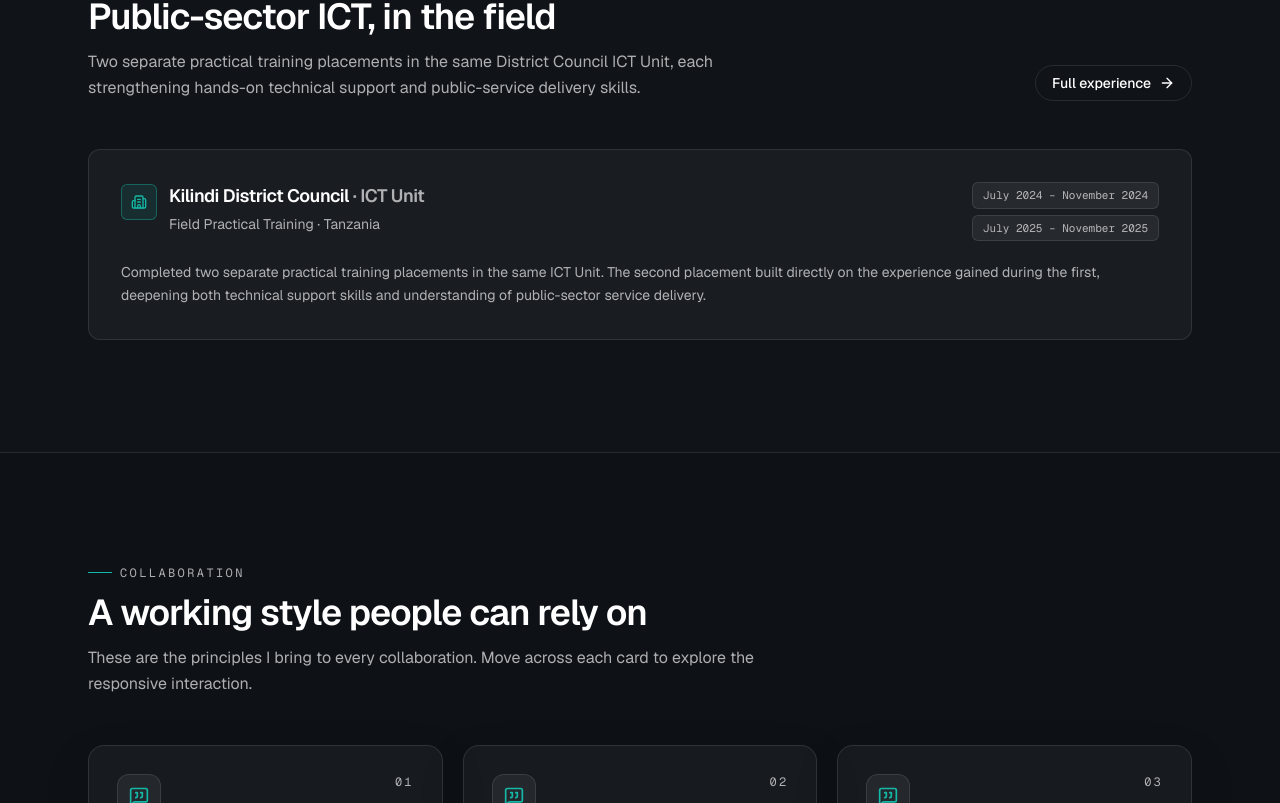
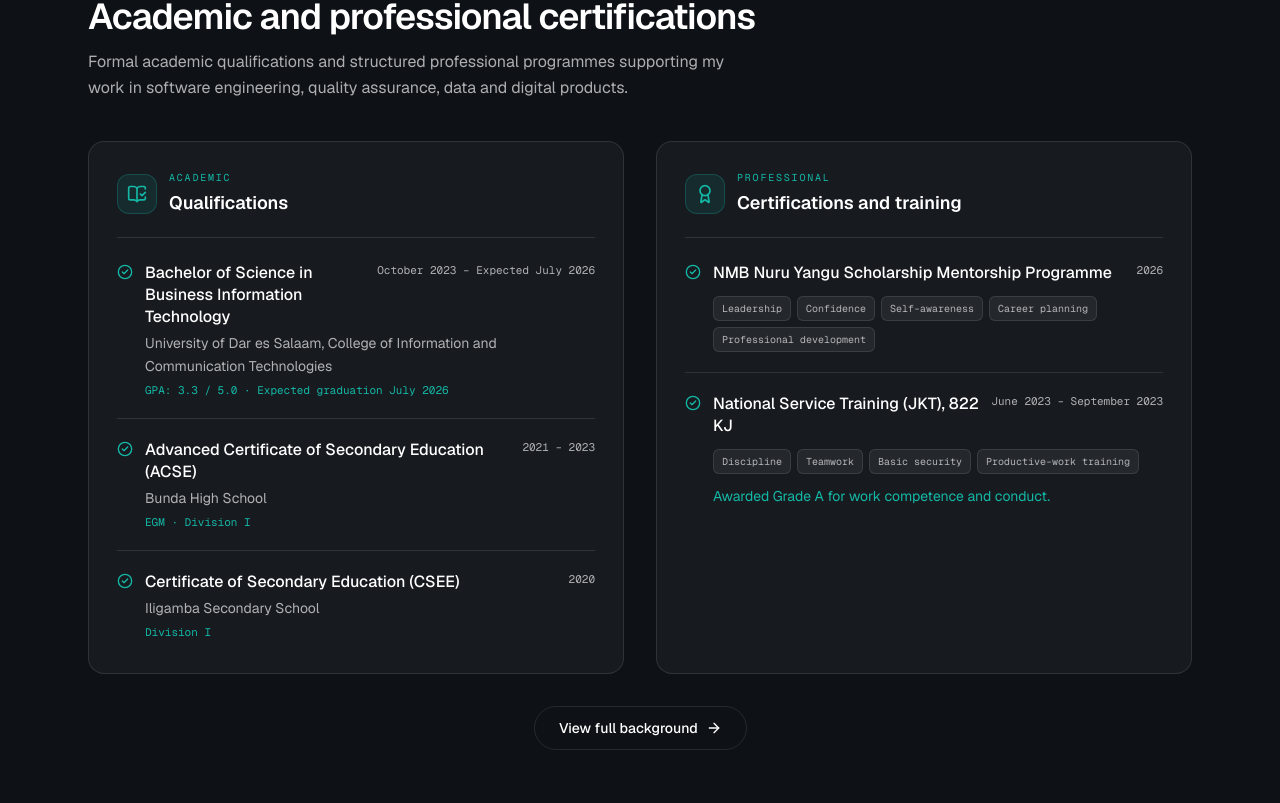
Before and after one commit to Ruhumbika/PORTFOLIO, a Next.js app: page / in a window 1280 px wide. Shown: the part 6877-7680 px from the top of the page. Built offline with nearby package versions, Linux system fonts and the light colour scheme.

Commit message:
Add academic and professional credentials

```diff
--- a/app/about/page.tsx
+++ b/app/about/page.tsx
@@ -107,9 +107,9 @@ export default function AboutPage() {
         </div>
       </div>
 
-      {/* Education */}
+      {/* Academic qualifications */}
       <div className="mt-20">
-        <SectionHeading label="Education" title="Academic background" />
+        <SectionHeading label="Academic credentials" title="Academic qualifications" />
         <div className="mt-8 space-y-4">
           {education.map((e, i) => (
             <Reveal key={e.qualification} delay={i * 0.05}>
@@ -145,9 +145,9 @@ export default function AboutPage() {
         </div>
       </div>
 
-      {/* Training */}
+      {/* Professional certifications and training */}
       <div className="mt-20">
-        <SectionHeading label="Development" title="Training and programmes" />
+        <SectionHeading label="Professional credentials" title="Certifications and training" />
         <div className="mt-8 grid gap-4 sm:grid-cols-2">
           {training.map((t, i) => (
             <Reveal key={t.title} delay={i * 0.05}>
--- a/app/page.tsx
+++ b/app/page.tsx
@@ -11,6 +11,7 @@ import { QuickHire } from "@/components/home/QuickHire"
 import { ContactCTA } from "@/components/home/ContactCTA"
 import { TestimonialsSection } from "@/components/home/TestimonialsSection"
 import { AsciiTreeSection } from "@/components/home/AsciiTreeSection"
+import { CertificationsSection } from "@/components/home/CertificationsSection"
 
 export default function HomePage() {
   return (
@@ -21,6 +22,7 @@ export default function HomePage() {
       <ExpertiseSection />
       <FeaturedProjects />
       <TechnicalCapabilities />
+      <CertificationsSection />
       <ExperiencePreview />
       <TestimonialsSection />
       <ProcessSection />
--- /dev/null
+++ b/components/home/CertificationsSection.tsx
@@ -0,0 +1,101 @@
+import { ArrowRight, Award, BookOpenCheck, CheckCircle2 } from 'lucide-react'
+import { education } from '@/data/education'
+import { training } from '@/data/experience'
+import { Button } from '@/components/shared/Button'
+import { Reveal } from '@/components/shared/Reveal'
+import { SectionHeading } from '@/components/shared/SectionHeading'
+
+export function CertificationsSection() {
+  return (
+    <section className="border-y border-border bg-secondary/20 py-20 lg:py-28">
+      <div className="mx-auto max-w-6xl px-4 sm:px-6">
+        <SectionHeading
+          label="Credentials"
+          title="Academic and professional certifications"
+          description="Formal academic qualifications and structured professional programmes supporting my work in software engineering, quality assurance, data and digital products."
+        />
+
+        <div className="mt-10 grid gap-8 lg:grid-cols-2">
+          <Reveal>
+            <div className="h-full rounded-2xl border border-border bg-card p-5 sm:p-7">
+              <div className="flex items-center gap-3 border-b border-border pb-5">
+                <span className="flex h-10 w-10 items-center justify-center rounded-xl border border-primary/25 bg-primary/10 text-primary">
+                  <BookOpenCheck className="h-5 w-5" aria-hidden="true" />
+                </span>
+                <div>
+                  <p className="font-mono text-[10px] uppercase tracking-[0.18em] text-primary">Academic</p>
+                  <h3 className="mt-1 text-lg font-semibold">Qualifications</h3>
+                </div>
+              </div>
+
+              <div className="mt-2 divide-y divide-border">
+                {education.map((item) => (
+                  <article key={item.qualification} className="py-5 first:pt-4 last:pb-1">
+                    <div className="flex items-start gap-3">
+                      <CheckCircle2 className="mt-0.5 h-4 w-4 shrink-0 text-primary" aria-hidden="true" />
+                      <div className="min-w-0 flex-1">
+                        <div className="flex flex-col gap-1 sm:flex-row sm:justify-between">
+                          <h4 className="font-medium leading-snug text-foreground">{item.qualification}</h4>
+                          <span className="shrink-0 font-mono text-[11px] text-muted-foreground">{item.period}</span>
+                        </div>
+                        <p className="mt-1 text-sm leading-relaxed text-muted-foreground">{item.institution}</p>
+                        {item.detail ? <p className="mt-1 font-mono text-[11px] text-primary">{item.detail}</p> : null}
+                      </div>
+                    </div>
+                  </article>
+                ))}
+              </div>
+            </div>
+          </Reveal>
+
+          <Reveal delay={0.08}>
+            <div className="h-full rounded-2xl border border-border bg-card p-5 sm:p-7">
+              <div className="flex items-center gap-3 border-b border-border pb-5">
+                <span className="flex h-10 w-10 items-center justify-center rounded-xl border border-primary/25 bg-primary/10 text-primary">
+                  <Award className="h-5 w-5" aria-hidden="true" />
+                </span>
+                <div>
+                  <p className="font-mono text-[10px] uppercase tracking-[0.18em] text-primary">Professional</p>
+                  <h3 className="mt-1 text-lg font-semibold">Certifications and training</h3>
+                </div>
+              </div>
+
+              <div className="mt-2 divide-y divide-border">
+                {training.map((item) => (
+                  <article key={item.title} className="py-5 first:pt-4 last:pb-1">
+                    <div className="flex items-start gap-3">
+                      <CheckCircle2 className="mt-0.5 h-4 w-4 shrink-0 text-primary" aria-hidden="true" />
+                      <div className="min-w-0 flex-1">
+                        <div className="flex flex-col gap-1 sm:flex-row sm:justify-between">
+                          <h4 className="font-medium leading-snug text-foreground">{item.title}</h4>
+                          <span className="shrink-0 font-mono text-[11px] text-muted-foreground">{item.period}</span>
+                        </div>
+                        <div className="mt-3 flex flex-wrap gap-1.5">
+                          {item.areas.map((area) => (
+                            <span key={area} className="rounded-md border border-border bg-secondary px-2 py-1 font-mono text-[10px] text-muted-foreground">
+                              {area}
+                            </span>
+                          ))}
+                        </div>
+                        {item.note ? <p className="mt-3 text-sm text-primary">{item.note}</p> : null}
+                      </div>
+                    </div>
+                  </article>
+                ))}
+              </div>
+            </div>
+          </Reveal>
+        </div>
+
+        <Reveal delay={0.12}>
+          <div className="mt-8 flex justify-center">
+            <Button href="/about" variant="outline">
+              View full background
+              <ArrowRight className="h-4 w-4" aria-hidden="true" />
+            </Button>
+          </div>
+        </Reveal>
+      </div>
+    </section>
+  )
+}
--- a/cv/Ruhumbika_Mtumba_John_CV.html
+++ b/cv/Ruhumbika_Mtumba_John_CV.html
@@ -134,7 +134,7 @@
   </section>
 
   <section>
-    <h2>Education</h2>
+    <h2>Academic Qualifications</h2>
     <div class="entry">
       <div class="entry-head"><h3>Bachelor of Science in Business Information Technology</h3><span class="date">Oct 2023 - Expected Jul 2026</span></div>
       <p class="meta">University of Dar es Salaam, College of Information and Communication Technologies | GPA: 3.3 / 5.0</p>
@@ -147,11 +147,17 @@
   </section>
 
   <section>
-    <h2>Leadership &amp; Professional Development</h2>
+    <h2>Professional Certifications &amp; Training</h2>
+    <div class="compact">
+      <p><span class="label">NMB Nuru Yangu Scholarship Mentorship Programme (2026):</span> Leadership, confidence, self-awareness, career planning and professional development.</p>
+      <p><span class="label">National Service Training, JKT 822 KJ (Jun - Sep 2023):</span> Discipline, teamwork, basic security and productive-work training; awarded Grade A for work competence and conduct.</p>
+    </div>
+  </section>
+
+  <section>
+    <h2>Leadership &amp; Entrepreneurship</h2>
     <div class="compact">
       <p><span class="label">Founder / Operator, RJAY Digital Hub &amp; RJAY Barbershop (2024 - Present):</span> Customer service, staff coordination, budgeting, branding, digital marketing, technology adoption and continuous operational improvement.</p>
-      <p><span class="label">NMB Nuru Yangu Scholarship Mentorship Programme (2026):</span> Leadership, confidence, self-awareness, career planning and professional development.</p>
-      <p><span class="label">National Service Training, JKT 822 KJ (Jun - Sep 2023):</span> Discipline, teamwork, basic security and productive-work training; awarded Grade A for work competence and conduct.</p>
     </div>
   </section>
 
```
Also changed, not shown: 1 other file (tests, documents, lock files or other folders).
